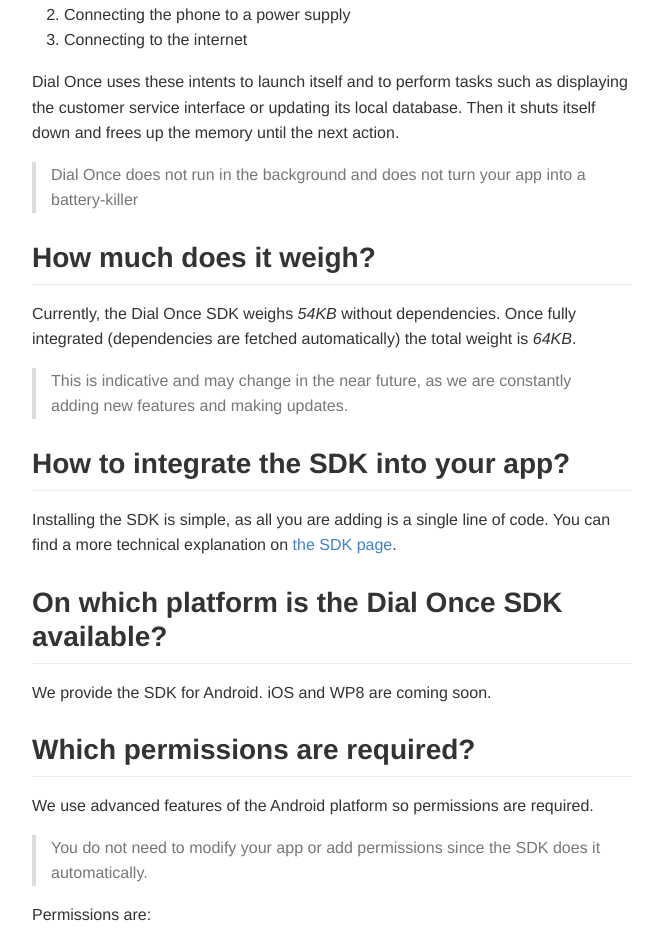
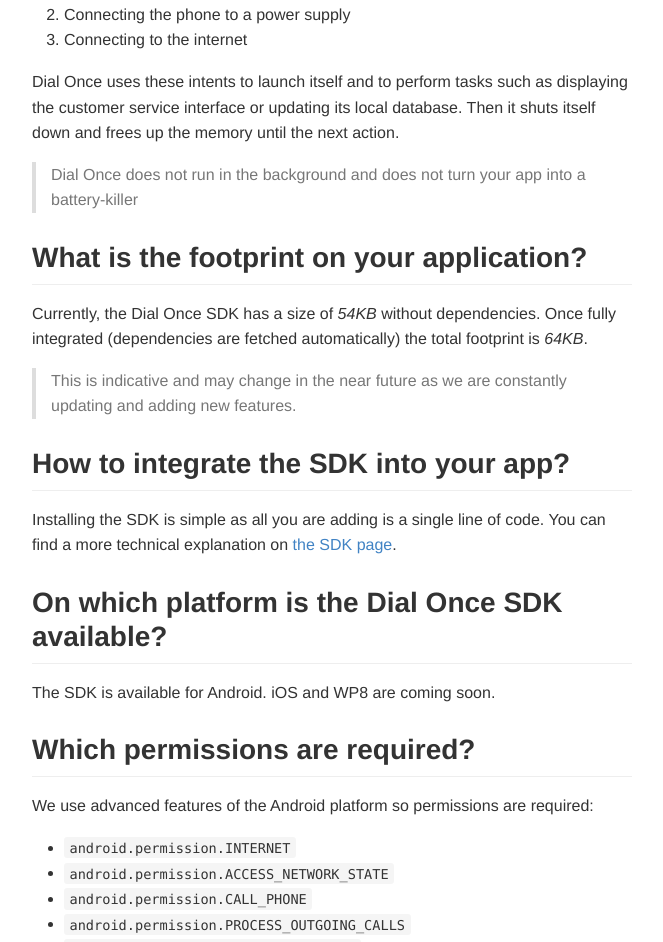
Before and after one commit to dialonce/dialonce.github.io, a Jekyll site: the page built from android/specs/index.md, in a window 1280 px wide. Shown: the part 763-1705 px from the top of the page, without its empty margins (308-971 px from the left). Built offline with Jekyll 4.4.1, drawn with Linux system fonts in a browser that asks for light colours; some of the changed text lies outside the part shown.

Commit message:
Updating the Dial Once specifications

```diff
--- a/android/specs/index.md
+++ b/android/specs/index.md
@@ -9,7 +9,7 @@
 ### Table of Contents
 
 1.	[How it works](#how-does-it-work)
-2.	[SDK Weight](#how-much-does-it-weigh)
+2.	[SDK Weight](#what-is-the-footprint-on-your-application)
 3.	[Integrating the SDK](#how-to-integrate-the-sdk-into-your-app)
 4.	[Available platforms](#on-which-platform-is-the-dial-once-sdk-available)
 5.	[Permissions](#which-permissions-are-required)
@@ -26,31 +26,27 @@
 
 > Dial Once does not run in the background and does not turn your app into a battery-killer
 
-How much does it weigh?
------------------------
+What is the footprint on your application?
+------------------------------------------
 
-Currently, the Dial Once SDK weighs *54KB* without dependencies. Once fully integrated (dependencies are fetched automatically) the total weight is *64KB*.
+Currently, the Dial Once SDK has a size of *54KB* without dependencies. Once fully integrated (dependencies are fetched automatically) the total footprint is *64KB*.
 
-> This is indicative and may change in the near future, as we are constantly adding new features and making updates.
+> This is indicative and may change in the near future as we are constantly updating and adding new features.
 
 How to integrate the SDK into your app?
 ---------------------------------------
 
-Installing the SDK is simple, as all you are adding is a single line of code. You can find a more technical explanation on [the SDK page](/android/howto).
+Installing the SDK is simple as all you are adding is a single line of code. You can find a more technical explanation on [the SDK page](/android/howto).
 
 On which platform is the Dial Once SDK available?
 -------------------------------------------------
 
-We provide the SDK for Android. iOS and WP8 are coming soon.
+The SDK is available for Android. iOS and WP8 are coming soon.
 
 Which permissions are required?
 -------------------------------
 
-We use advanced features of the Android platform so permissions are required.
-
-> You do not need to modify your app or add permissions since the SDK does it automatically.
-
-Permissions are:
+We use advanced features of the Android platform so permissions are required:
 
 -	`android.permission.INTERNET`
 -	`android.permission.ACCESS_NETWORK_STATE`
```
Also changed, not shown: other parts of android/specs/index.md (+2 -0 lines).
